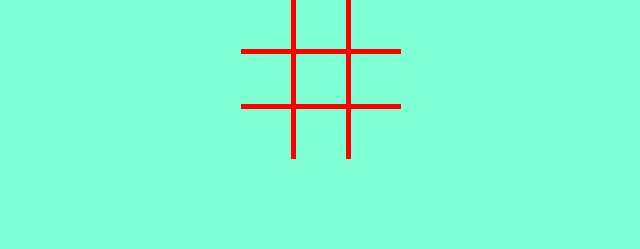
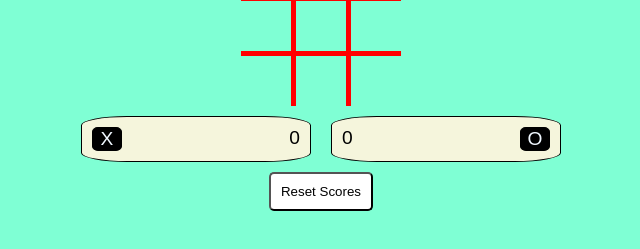
Before and after one commit to marvy896/Tic-Tac-Toe-Game, a plain HTML site: page index.html in a window 1280 px wide. Shown: the part 355-604 px from the top of the page, without its empty margins (319-959 px from the left). Drawn offline with Linux system fonts and the light colour scheme.

Commit message:
Display of result and Reset buttons

```diff
--- a/index.html
+++ b/index.html
@@ -1,26 +1,39 @@
 <!DOCTYPE html>
 <html lang="en">
+
 <head>
     <meta charset="UTF-8">
     <meta http-equiv="X-UA-Compatible" content="IE=edge">
     <meta name="viewport" content="width=device-width, initial-scale=1.0">
     <title>Tic Tac Toe</title>
-    <script defer src = "script.js"></script>
+    <script defer src="script.js"></script>
     <link rel="stylesheet" href="style.css">
 </head>
+
 <body>
     <h2>Tic Tac Toe</h2>
     <div class="TicTac" id="board">
-        <div class="gridCell" data-cell = '0' ></div>
-        <div class="gridCell" data-cell = '1'></div>
-        <div class="gridCell" data-cell = '2'></div>
-        <div class="gridCell" data-cell = '3'></div>
-        <div class="gridCell" data-cell = '4'></div>
-        <div class="gridCell" data-cell = '5'></div>
-        <div class="gridCell" data-cell = '6'></div>
-        <div class="gridCell" data-cell = '7'></div>
-        <div class="gridCell" data-cell = '8'></div>
+        <div class="gridCell" data-cell='0'></div>
+        <div class="gridCell" data-cell='1'></div>
+        <div class="gridCell" data-cell='2'></div>
+        <div class="gridCell" data-cell='3'></div>
+        <div class="gridCell" data-cell='4'></div>
+        <div class="gridCell" data-cell='5'></div>
+        <div class="gridCell" data-cell='6'></div>
+        <div class="gridCell" data-cell='7'></div>
+        <div class="gridCell" data-cell='8'></div>
     </div>
+    <div class="display-Result">
+        <div class="X-Wins">
+            <div class="X">X</div>
+            <div id="DispX"></div>
+        </div>
+        <div class="O-Wins">
+            <div id="DispO"></div>
+            <div class="O">O</div>
+        </div>
+    </div>
+    <button class="reSet" id="reset">Reset Scores</button>
     <div class="winning-message" id="winnerMessage">
         <div data-winning-message-text></div>
         <button id="restartButton">Restart</button>
@@ -30,4 +43,5 @@
         <button id="restartButton2">Restart</button>
     </div>
 </body>
+
 </html>
--- a/script.js
+++ b/script.js
@@ -1,13 +1,14 @@
 let grids = document.querySelectorAll("[data-cell]");
 grids.forEach(cell => {
-    cell.addEventListener('click', handleClick, {once: true})
+    cell.addEventListener('click', handleClick, { once: true })
 })
 
 let currentPiece = "X"
 
+
 function nextPiece() {
     let retVal
-    if(currentPiece == "X") retVal = 'O'
+    if (currentPiece == "X") retVal = 'O'
     else retVal = 'X'
     currentPiece = retVal
     return retVal
@@ -17,36 +18,6 @@ function nextPiece() {
 function placeMark(Cell) {
     let play = document.querySelector(`[data-cell = '${Cell}' ]`)
     play.innerText = nextPiece()
-}
-
-function Win () {
-    let selectText = document.querySelector(`[data-winning-message-text]`)
-    let ChooseWin = currentPiece + ' WINS'
-    selectText.innerText = ChooseWin;
-   let Winnings = document.getElementById("winnerMessage")
-   Winnings.classList.add('show');
-//    return document.getElementsByClassName('#show')
-}
-
-function Draw () {
-    let SelectText = document.querySelector(`[data-draw-message-text]`)
-    let chooseDraw = 'Its a Draw'
-    SelectText.innerText = chooseDraw;
-    let Draws = document.getElementById("DrawMessage")
-    Draws.classList.add('draw');
-}
-
-/** @param e {MouseEvent} */
-function handleClick(e){
-    let Click = e.target.getAttribute('data-cell')
-    placeMark(Click);
-    let PlayerWon = checkWin()
-    if (PlayerWon) {
-        Win()
-    }
-     else if (checkDraw()){
-        Draw()
-     }
 }
 
 let Winning_Combinations = [
@@ -61,39 +32,77 @@ let Winning_Combinations = [
 ]
 
 function checkWin() {
-    for (combination of Winning_Combinations){
-       let CheckWin = combination.map( index => {
+    for (combination of Winning_Combinations) {
+        let CheckWin = combination.map(index => {
             return grids[index].innerText
         })
-        if(CheckWin[0] == CheckWin[1] && CheckWin[2]== CheckWin[1]) {
+        if (CheckWin[0] == CheckWin[1] && CheckWin[2] == CheckWin[1]) {
             return CheckWin[0]
         }
         console.log(CheckWin)
     }
 }
 function checkDraw() {
-    for (const element of grids) { if (element.innerText == '')
-          return false
-        }
-       return true;
- }
+    for (const element of grids) {
+        if (element.innerText == '')
+            return false
+    }
+    return true;
+}
 
 
+function Win() {
+    let selectText = document.querySelector(`[data-winning-message-text]`)
+    let ChooseWin = currentPiece + ' WINS'
+    selectText.innerText = ChooseWin;
+    let Winnings = document.getElementById("winnerMessage")
+    Winnings.classList.add('show');
+    //    return document.getElementsByClassName('#show')
+}
 
+function Draw() {
+    let SelectText = document.querySelector(`[data-draw-message-text]`)
+    let chooseDraw = 'Its a Draw'
+    SelectText.innerText = chooseDraw;
+    let Draws = document.getElementById("DrawMessage")
+    Draws.classList.add('draw');
+}
 
-// {
-//     return  ! grids.any(x => x.innerText == "")
-// }
+/** @param e {MouseEvent} */
+function handleClick(e) {
+    let Click = e.target.getAttribute('data-cell')
+    placeMark(Click);
+    let PlayerWon = checkWin()
+    if (PlayerWon) {
+        Win()
+        compute(PlayerWon)
+    }
+    else if (checkDraw()) {
+        Draw()
+    }
+}
 
-
-
-
-
-    //    for (const element of grids) { if (element.innerText == '')
-    //      return false
-    //    }
-    //    return true;
-    // }
+let DispO = document.getElementById("DispO");
+let DispX = document.getElementById("DispX");
+let CountO = + localStorage.getItem('CountO') || 0;
+let CountX = + localStorage.getItem('CountX') || 0;
+DispO.innerText = CountO;
+DispX.innerText = CountX;
+// let displayO = [];
+// let displayX = [];
+function compute(ChooseWin) {
+    if (ChooseWin == 'O') {
+        CountO += 1
+        localStorage.setItem('CountO', CountO)
+        DispO.innerText = CountO;
+    }
+    else if (ChooseWin == 'X') {
+        CountX += 1
+        localStorage.setItem('CountX', CountX)
+        DispX.innerText = CountX;
+    }
+}
+DispO.innerText = CountO;
 
 let restartButton = document.getElementById("restartButton")
 restartButton.addEventListener('click', Restart);
@@ -104,8 +113,13 @@ restartButton2.addEventListener('click', Restart);
 function Restart() {
     window.location.reload();
 }
+let Reset = document.getElementById("reset")
+Reset.addEventListener('click', reSet);
 
-
+function reSet() {
+    window.localStorage.clear()
+    Restart()
+}
 //place mark
     //check for win
     //check for draw
--- a/style.css
+++ b/style.css
@@ -12,9 +12,10 @@ body {
     text-align: center;
     font-family: Arial, Helvetica, sans-serif;
     background-color: aquamarine;
-    display: grid;
+    display: flex;
+    flex-direction: column;
     justify-content: center;
-    align-content: center;
+    align-items: center;
 }
 
 h2 {
@@ -22,6 +23,7 @@ h2 {
 }
 
 .TicTac {
+    width: fit-content;
     gap: 5px;
     display: grid;
     grid-template-columns: repeat(3, auto);
@@ -53,8 +55,8 @@ h2 {
     background-color: rgba(0, 0, 0, .13);
     /* justify-content: center; */
     align-items: center;
-    color: aliceblue;
-    font-size: 5rem;
+    color:red;
+    font-size: 3rem;
     flex-direction: column;
 }
 
@@ -78,3 +80,67 @@ h2 {
 .winning-message.draw {
     display: flex;
 }
+
+.display-Result{
+    display: flex;
+    justify-content: space-between;
+    width: 500px;
+    font-size:larger;
+}
+.display-Result .X-Wins, .O-Wins{
+    width: 80%;
+    /* height: 50px; */
+    background-color: beige;
+    justify-content: center;
+    padding: 10px;
+    margin: 2%;
+    border-radius: 20%;
+    border: 1px solid black;
+    display: flex;
+    flex-direction: row;
+    justify-content: space-between;
+
+}
+.display-Result .O-Wins {
+    text-align: left;
+    align-content: center;
+    /* direction: ltr; */
+}
+.display-Result .X-Wins {
+    text-align: right;
+}
+ .X{
+    width: 30px;
+    /* height: 35px; */
+    background-color: black;
+    color: aliceblue;
+    text-align: center;
+    justify-content: center;
+    border-radius: 20%;
+    border: 1px solid black;
+    padding: 0px;
+}
+
+ .O{
+    /* position: relative;
+    left: 180px;
+    top:1px; */
+    width: 30px;
+    /* height: 35px; */
+    background-color: black;
+    color: aliceblue;
+    text-align: center;
+    justify-content: left;
+    border-radius: 20%;
+    border: 1px solid black;
+}
+.reSet{
+    background-color: white;
+    justify-content: center;
+    text-align: center;
+    padding: 10px;
+    border-radius: 5px;
+}
+.reSet:hover{
+    background-color: red;
+}
```
